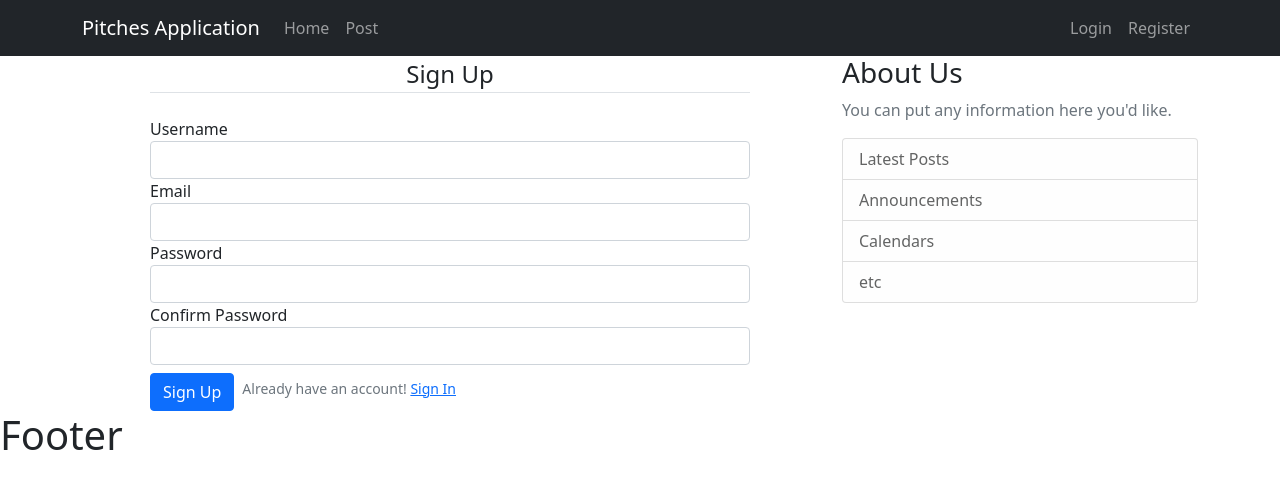
After one commit to crispus-nj/Picthes-Web-App, a Flask app: page /register in a window 1280 px wide. The commit adds this page. Shown: the top 489 px of the page. Run offline with Flask 2, Linux system fonts and the light colour scheme.

Commit message:
created login page and added fields to the page, added the login route to the views.py file and lastly added login url to the navbar.html file

```diff
--- /dev/null
+++ b/app/templates/register.html
@@ -0,0 +1,27 @@
+{% extends 'base.html' %}
+{% block content %}
+<form action="" method="POST" style="max-width: 600px;margin:auto">
+    {{form.hidden_tag()}}
+    <legend class="border-bottom mb-4 text-center">Sign Up</legend>
+    <div class="form-group">
+        {{form.username.label}}
+        {{form.username(class="form-control form-control-md")}}
+    </div>
+    <div class="form-group">
+        {{form.email.label}}
+        {{form.email(class="form-control form-control-md")}}
+    </div>
+    <div class="form-group">
+        {{form.password.label}}
+        {{form.password(class="form-control form-control-md")}}
+    </div>
+    <div class="form-group">
+        {{form.confirm_password.label}}
+        {{form.confirm_password(class="form-control form-control-md")}}
+    </div>
+    <div class="form-group button">
+        {{form.submit(class="btn btn-primary mt-2 ")}}
+        <small class="text-muted ms-2">Already have an account! <a href="">Sign In</a></small>
+    </div>
+</form>
+{% endblock %}
--- a/app/templates/utilities/navbar.html
+++ b/app/templates/utilities/navbar.html
@@ -13,7 +13,7 @@
                 </div>
                 <!-- Navbar Right Side -->
                 <div class="navbar-nav ms-auto">
-                    <a class="nav-item nav-link" href="#">Login</a>
+                    <a class="nav-item nav-link" href="{{url_for('login')}}">Login</a>
                     <a class="nav-item nav-link" href="{{url_for('register')}}">Register</a>
                 </div>
             </div>
--- a/app/views.py
+++ b/app/views.py
@@ -1,6 +1,6 @@
 from app import app
 from flask import render_template
-from .forms import RegisterForm
+from .forms import RegisterForm, LoginForm
 
 @app.route('/')
 def homepage():
@@ -10,3 +10,8 @@
 def register():
     form = RegisterForm()
     return render_template('register.html', form=form)
+
+@app.route('/login')
+def login():
+    form = LoginForm()
+    return render_template('login.html', form=form)
```
Also changed, not shown: app/templates/login.html (added, +19 -0 lines), 1 other file.
